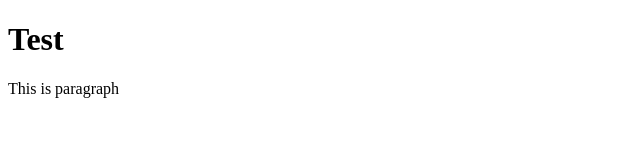
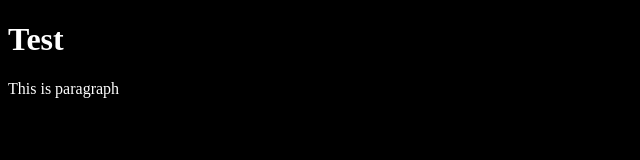
Before and after one commit to harmainsajid/testRepo, a plain HTML site: page index.html in a window 1280 px wide. Shown: the whole page, without its empty margins (0-640 px from the left). Drawn offline with Linux system fonts and the light colour scheme.

Commit message:
added styles

```diff
--- a/index.html
+++ b/index.html
@@ -4,6 +4,7 @@
     <meta charset="UTF-8" />
     <meta name="viewport" content="width=device-width, initial-scale=1.0" />
     <title>Test</title>
+    <link rel="stylesheet" href="./styles/style.css">
   </head>
   <body>
     <h1>Test</h1>
--- /dev/null
+++ b/styles/style.css
@@ -0,0 +1,4 @@
+body {
+  background-color: black;
+  color: #fff;
+}
```
